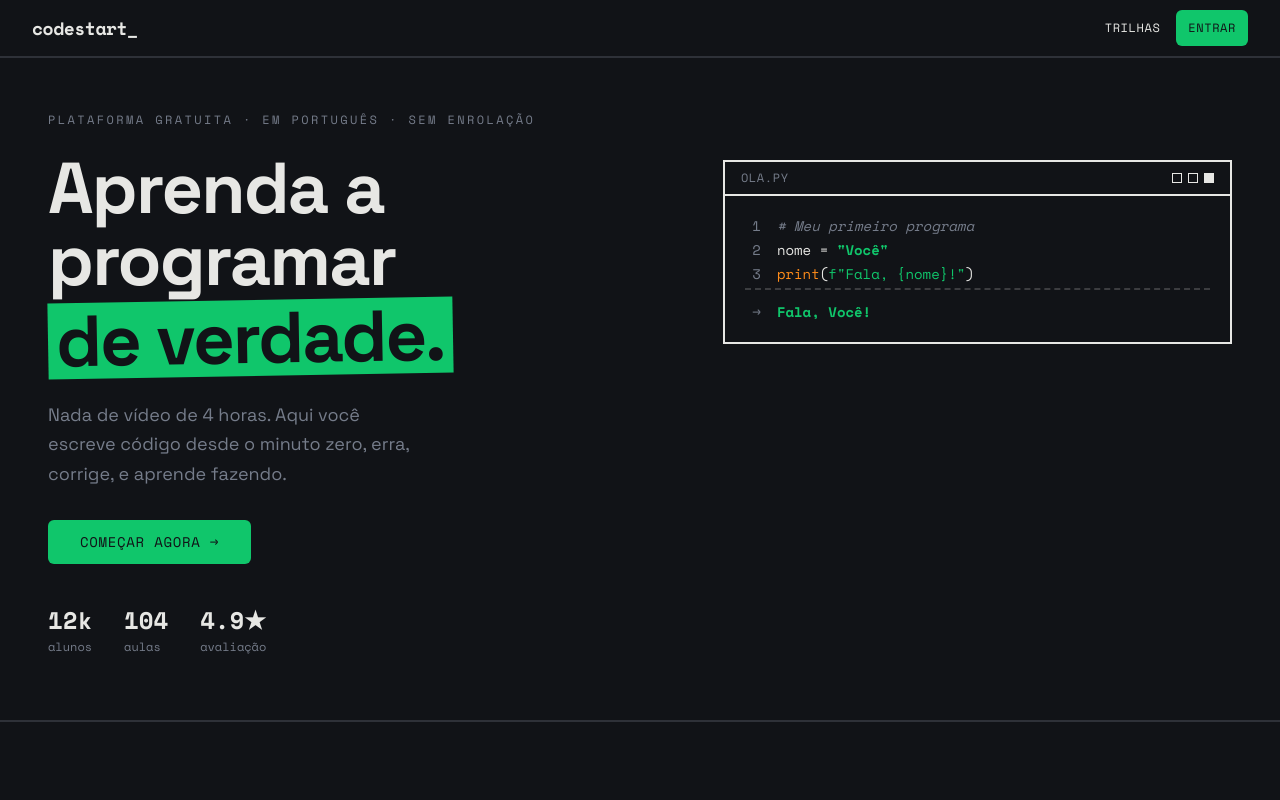
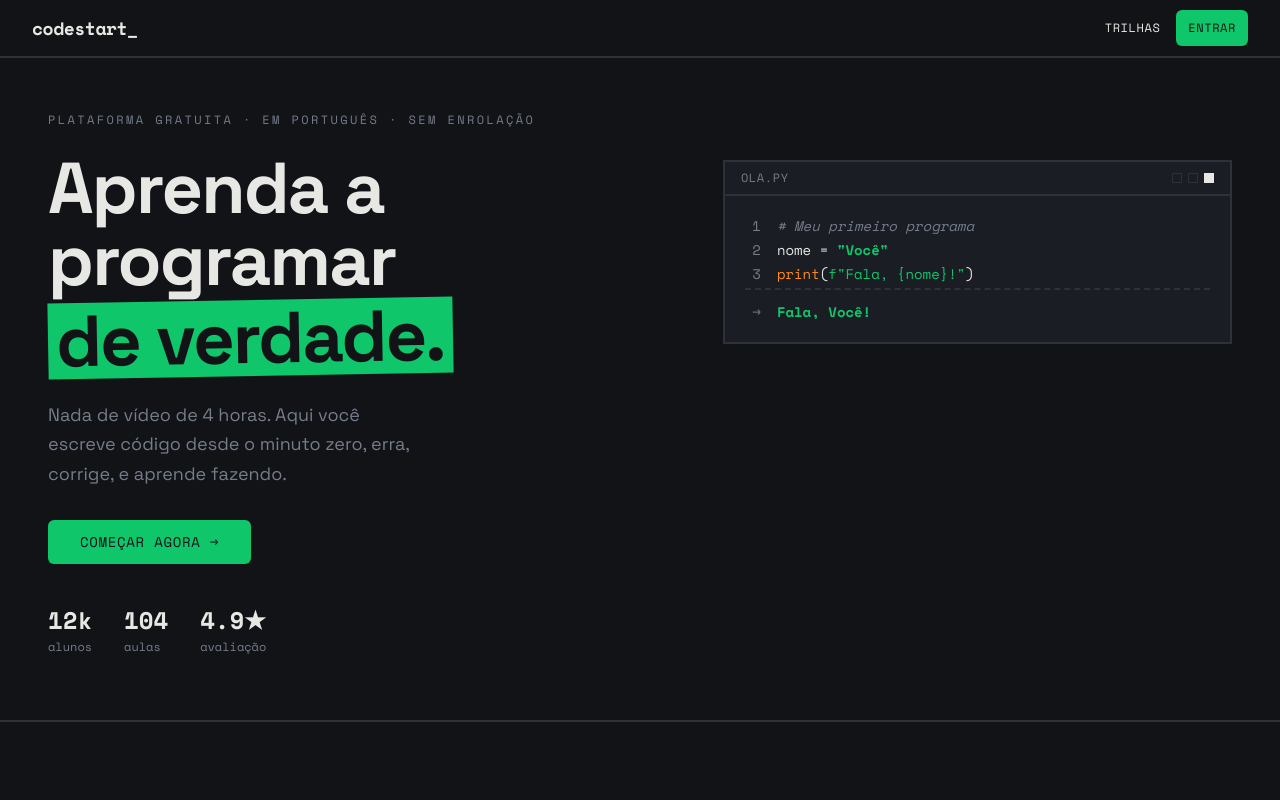
Before and after one commit to Costanza22/code-buddy-76, a React (Vite) app: page / in a window 1280 px wide. Shown: the top 800 px of the page. Built offline with nearby package versions, Linux system fonts and the light colour scheme; the HTML template or start-up script is replaced by a standard one.

Commit message:
fix(ui): detalhes de animacao no TypewriterCode
Ajustes de props e comportamento do componente de codigo para acompanhar o
fluxo de aulas sem regressoes visuais.

```diff
--- a/src/components/TypewriterCode.tsx
+++ b/src/components/TypewriterCode.tsx
@@ -3,7 +3,7 @@ import { useState, useEffect } from "react";
 const lines = [
   { num: 1, parts: [{ text: "# Meu primeiro programa", cls: "text-muted-foreground italic" }] },
   { num: 2, parts: [{ text: "nome = ", cls: "text-foreground" }, { text: '"Você"', cls: "text-primary font-bold" }] },
-  { num: 3, parts: [{ text: "print", cls: "text-accent" }, { text: "(", cls: "text-foreground" }, { text: "f\"Fala, {nome}!\"", cls: "text-primary" }, { text: ")", cls: "text-foreground" }] },
+  { num: 3, parts: [{ text: "print", cls: "text-accent" }, { text: "(", cls: "text-foreground" }, { text: 'f"Fala, {nome}!"', cls: "text-primary" }, { text: ")", cls: "text-foreground" }] },
 ];
 
 export default function CodeBlock() {
@@ -17,12 +17,12 @@ export default function CodeBlock() {
   }, [visible]);
 
   return (
-    <div className="border-2 border-foreground bg-background">
-      <div className="border-b-2 border-foreground px-4 py-2 flex items-center justify-between">
+    <div className="border-2 border-border bg-card">
+      <div className="border-b-2 border-border px-4 py-2 flex items-center justify-between">
         <span className="font-mono text-xs tracking-wider uppercase text-muted-foreground">ola.py</span>
         <div className="flex gap-1.5">
-          <div className="w-2.5 h-2.5 border border-foreground" />
-          <div className="w-2.5 h-2.5 border border-foreground" />
+          <div className="w-2.5 h-2.5 border border-border" />
+          <div className="w-2.5 h-2.5 border border-border" />
           <div className="w-2.5 h-2.5 bg-foreground" />
         </div>
       </div>
@@ -40,11 +40,11 @@ export default function CodeBlock() {
         {visible < lines.length && (
           <div className="flex gap-4">
             <span className="text-muted-foreground select-none w-4 text-right">{visible + 1}</span>
-            <span className="w-2.5 h-5 bg-foreground animate-blink" />
+            <span className="w-2.5 h-5 bg-primary animate-blink" />
           </div>
         )}
         {visible >= lines.length && (
-          <div className="mt-4 pt-3 border-t-2 border-dashed border-foreground/20">
+          <div className="mt-4 pt-3 border-t-2 border-dashed border-border">
             <div className="flex gap-4">
               <span className="text-muted-foreground select-none w-4 text-right">→</span>
               <span className="text-primary font-bold">Fala, Você!</span>
```
